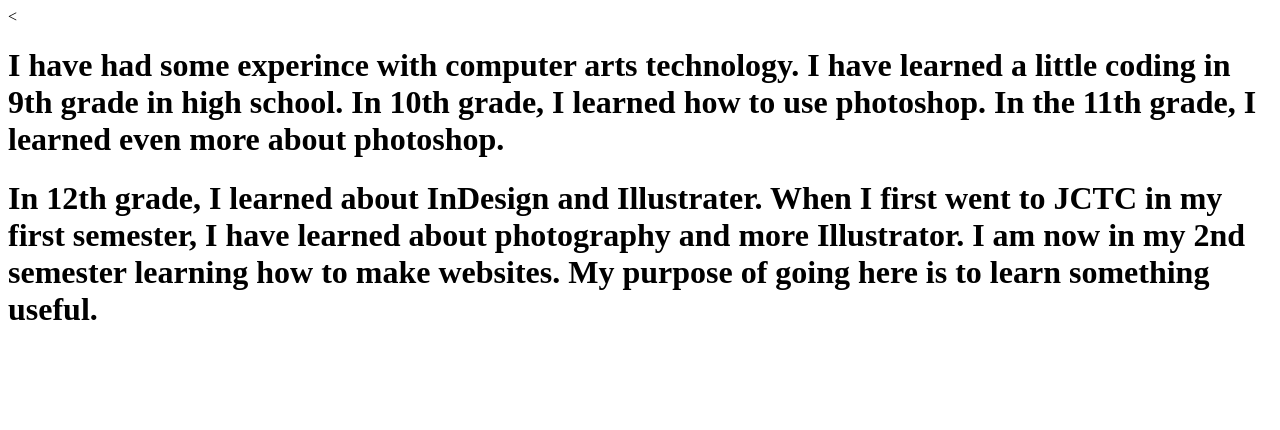
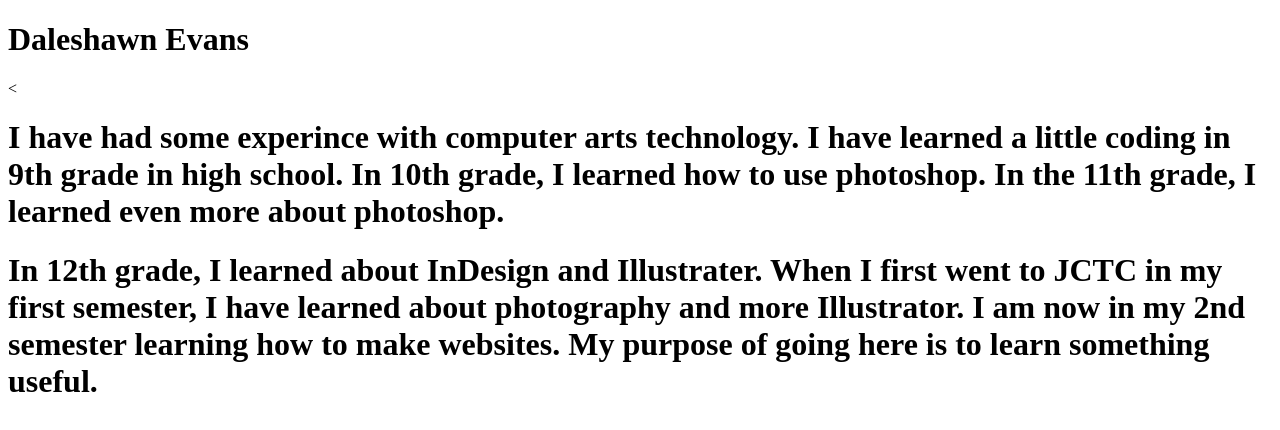
Before and after one commit to DEVANS0178/hello, a plain HTML site: page hello.html in a window 1280 px wide. Drawn offline with Linux system fonts and the light colour scheme.

Commit message:
more changes

```diff
--- a/hello.html
+++ b/hello.html
@@ -4,6 +4,7 @@
     <meta charset="utf-8">
     <title>This kinda sucks!</title>
   </head>
+  <h1>Daleshawn Evans</h1>
   <body>
     <<h1>I have had some experince with computer arts technology. I have learned a little coding in 9th grade in high school. In 10th grade, I learned how to use photoshop. In the 11th grade, I learned even more about photoshop.</h1>
   </body>
```
